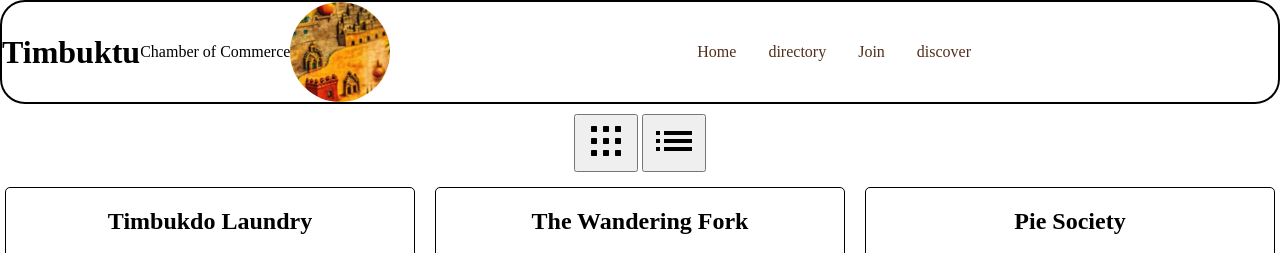
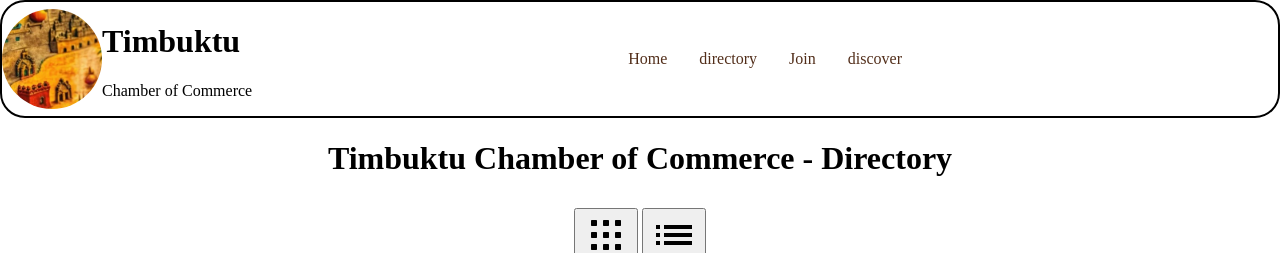
Before and after one commit to Mallazeum/wdd231, a plain HTML site: page chamber/directory.html in a window 1280 px wide. Shown: the top 253 px of the page. Drawn offline with Linux system fonts and the light colour scheme.

Commit message:
fixing errors

```diff
--- a/chamber/directory.html
+++ b/chamber/directory.html
@@ -3,7 +3,7 @@
 <head>
     <meta charset="UTF-8">
     <meta name="viewport" content="width=device-width, initial-scale=1.0">
-    <title>Timbuktu Chamber of Commerce</title>
+    <title>Timbuktu Chamber of Commerce - Directory</title>
     <meta name="description" content="A resource hub for businesses in the city of Timbuktu.">
     <meta name="author" content="Johnathan Larson">
     <link rel="icon" href="images/favicon.ico">
@@ -19,9 +19,11 @@
 </head>
 <body>
     <header>
-        <h1>Timbuktu</h1>
-        <p>Chamber of Commerce</p>
         <img src="images/timbuktuMap.jpg" alt="a stylized icon for the tibuktu chamber of commerce">
+        <div>
+            <h1>Timbuktu</h1>
+            <p>Chamber of Commerce</p>
+        </div>
         <button id="menu"></button>
         <nav class="navigation">
             <a href="">Home</a>
@@ -31,6 +33,7 @@
         </nav>
     </header>
     <main>
+        <h1>Timbuktu Chamber of Commerce - Directory</h1>
         <button id="grid"><img src="images/grid.svg" alt="grid"></button>
         <button id="list"><img src="images/list.svg" alt="list"></button>
         <div id="cards"></div>
```
